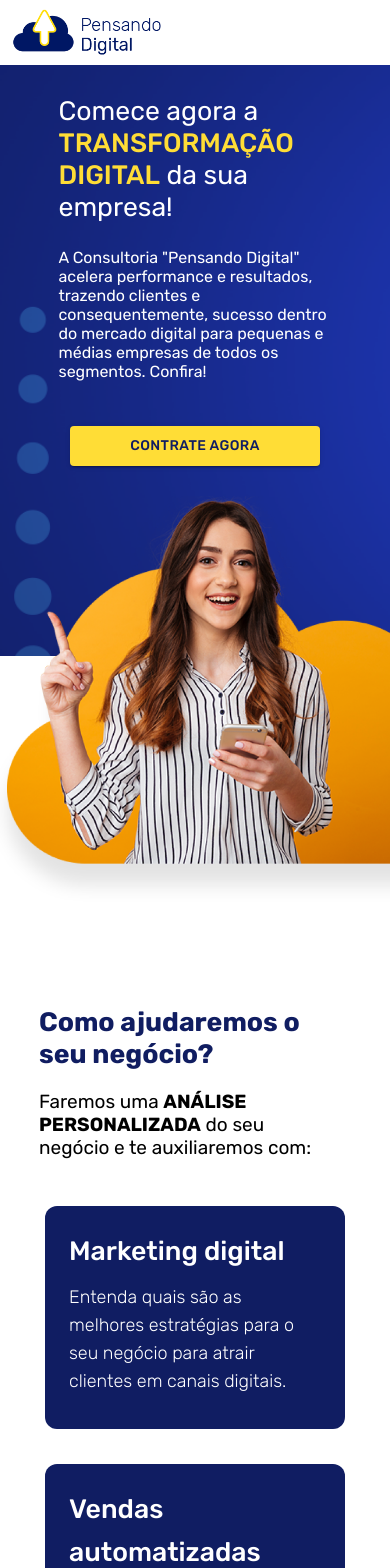
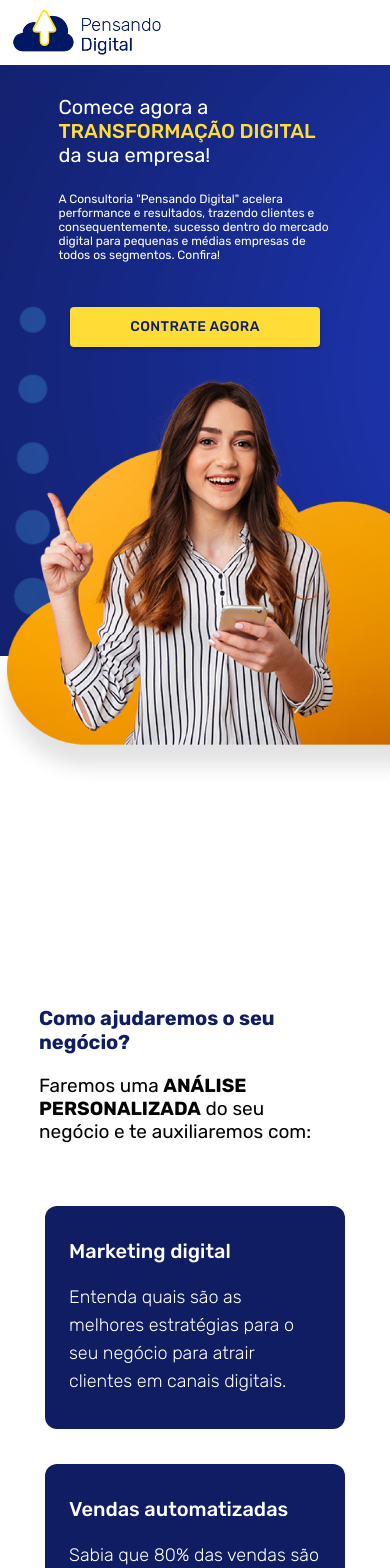
Before and after one commit to Juliancio/show-money-gama-xp31, a React (Create React App) app: page / in a window 390 px wide. Shown: the top 1568 px of the page. Built offline with nearby package versions, Linux system fonts and the light colour scheme.

Commit message:
Update style.css

```diff
--- a/src/components/style.css
+++ b/src/components/style.css
@@ -82,7 +82,7 @@
 }
 
 .hero h1 {
-    font-size: 30pt;
+    font-size: 30px;
     font-weight: 400;
 }
 
@@ -116,7 +116,7 @@
 }
 
 .hero p {
-    font-size: 15pt;
+    font-size: 15px;
 }
 
 .brand {
@@ -332,7 +332,7 @@ form {
         width: 10em;
     }
     .main h3 {
-        font-size: 17pt;
+        font-size: 17px;
     }
     .benefits {
         display: flex;
@@ -377,10 +377,10 @@ form {
     }
     .description h1 {
         margin-bottom: 25px;
-        font-size: 20pt;
+        font-size: 20px;
     }
     .description p {
-        font-size: 12pt;
+        font-size: 12px;
     }
     .btn-banner button {
         width: 250px;
@@ -395,14 +395,14 @@ form {
         flex-direction: column;
     }
     .container h3 {
-        font-size: 20pt;
+        font-size: 20px;
     }
     .time {
         width: 70px;
-        font-size: 10pt;
+        font-size: 10px;
     }
     .time span {
-        font-size: 25pt;
+        font-size: 25px;
     }
     .item {
         margin: 0 50px 0 50px;
```
